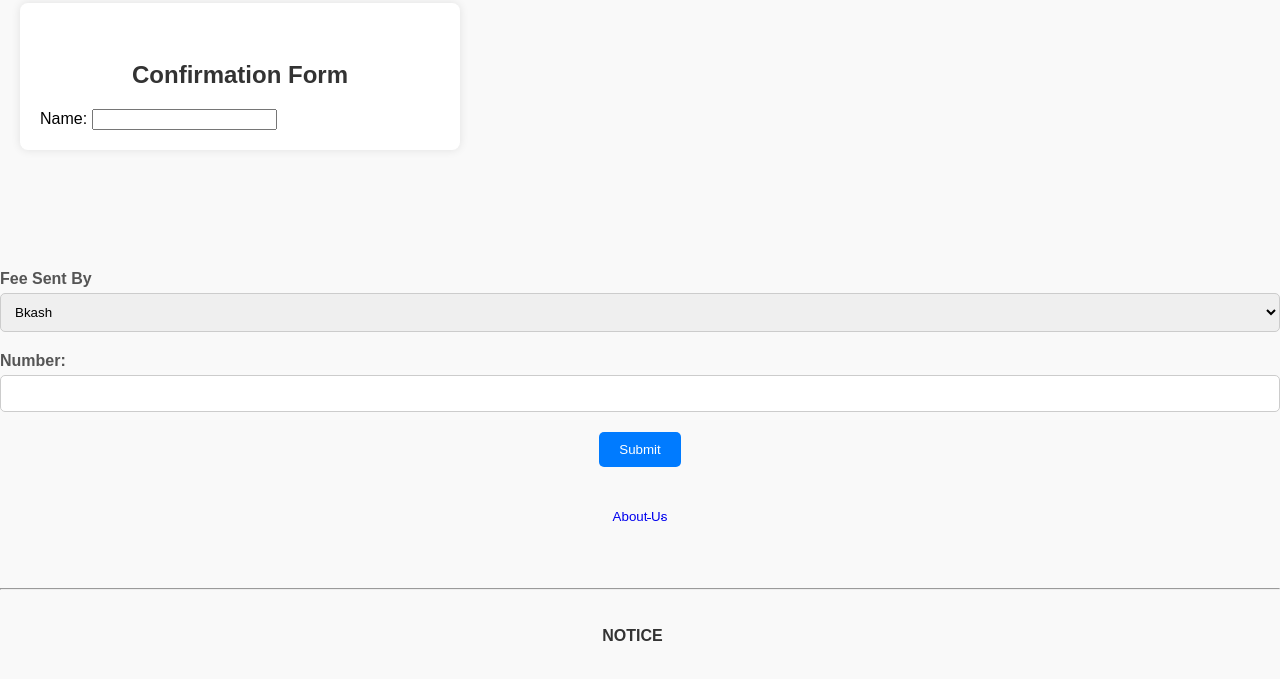
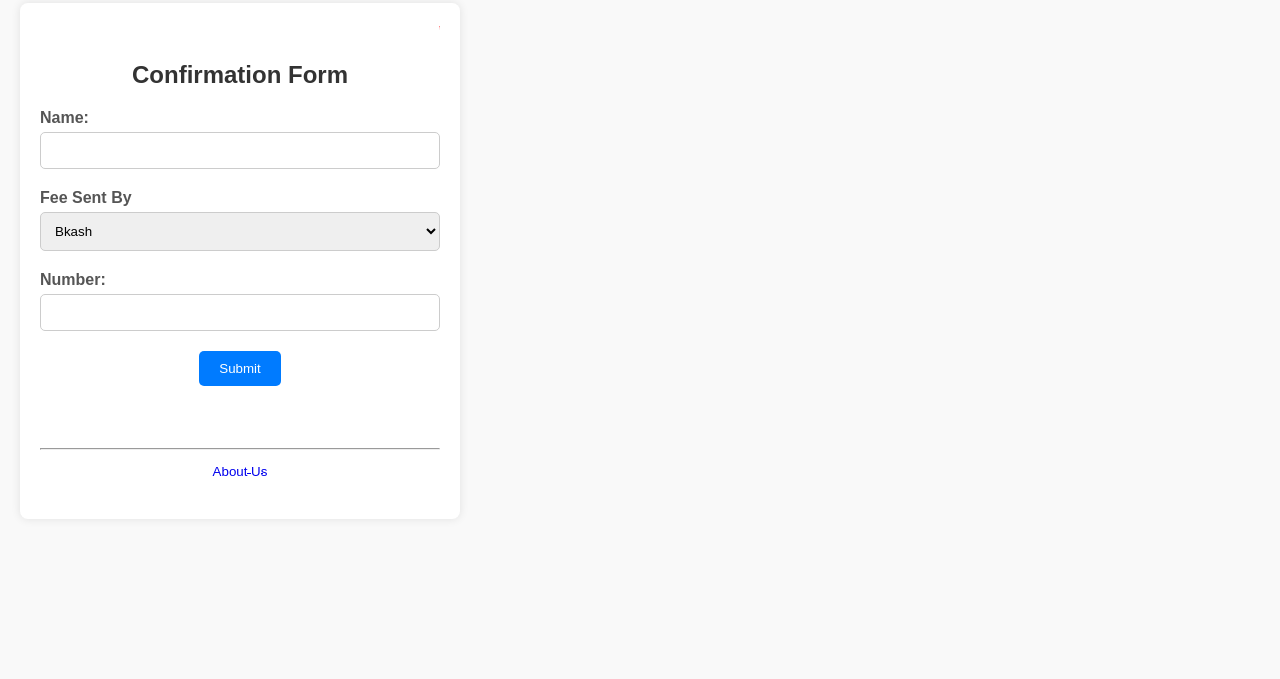
Before and after one commit to Naim-006/Validity, a plain HTML site: page index.html in a window 1280 px wide. Shown: the part 117-796 px from the top of the page. Drawn offline with Linux system fonts and the light colour scheme.

Commit message:
Add files via upload

```diff
--- a/index.html
+++ b/index.html
@@ -77,29 +77,6 @@
     border-radius: 5px;
     box-sizing: border-box;
 }
-        .menu {
-        display: flex;
-        justify-content: center; /* Center align the menu */
-        margin-bottom: 20px;
-    }
-
-    .menu li {
-        list-style-type: none;
-        margin-right: 55px;
-    }
-
-    .menu li a {
-
-        text-decoration: none;
-        color: #333;
-        font-weight: bold;
-        cursor: pointer; /* Add cursor pointer for better UX */
-    }
-
-    #notice img {
-        max-width: 100%;
-        height: auto;
-    }
 
     </style>
 </head>
@@ -108,10 +85,8 @@
 <div class="container">
     <marquee>*Fill up the form if you are a BHNAPHS'ian 22</marquee><br>
     <h2>Confirmation Form </h2>
-        <form action="https://formkeep.com/f/f0d8da502e04"
-   accept-charset="UTF-8"
-   enctype="multipart/form-data"
-   method="POST">
+        <form action="https://formkeep.com/f/f61ea567aebf" accept-charset="UTF-8" enctype="multipart/form-data" method="POST">
+        <div class="form-group">
             <label for="name">Name:</label>
             <input type="text" id="name" name="name" required>
         </div>
@@ -130,36 +105,12 @@
         </div>
         <div class="form-group">
           <center> <input type="submit" value="Submit">
-         <br> <br><br>
+         <br> <br><br><br><hr>
           <a href="developer.html"><sub>About Us</sub></a>
           </center>
         </div>
     </form>
-
-    <br><br><hr>
-
-    <ul class="menu">
-        <li><a href="#" id="toggle-notice"><h4>NOTICE</h4></a></li>
-    </ul>
-
-    <div id="notice" style="display: none;">
-        <img id="notice-image" src="https://i.ibb.co/nCKn2TZ/Screenshot-2024-03-29-174528.png" alt="Notice Image">
-    </div>
 </div>
-
-<script>
-    document.getElementById('toggle-notice').addEventListener('click', function() {
-        var noticeDiv = document.getElementById('notice');
-        var noticeImage = document.getElementById('notice-image');
-        if (noticeDiv.style.display === 'none' || noticeDiv.style.display === '') {
-            noticeDiv.style.display = 'block';
-            noticeImage.style.display = 'block';
-        } else {
-            noticeDiv.style.display = 'none';
-            noticeImage.style.display = 'none';
-        }
-    });
-</script>
 
 </body>
 </html>
```
